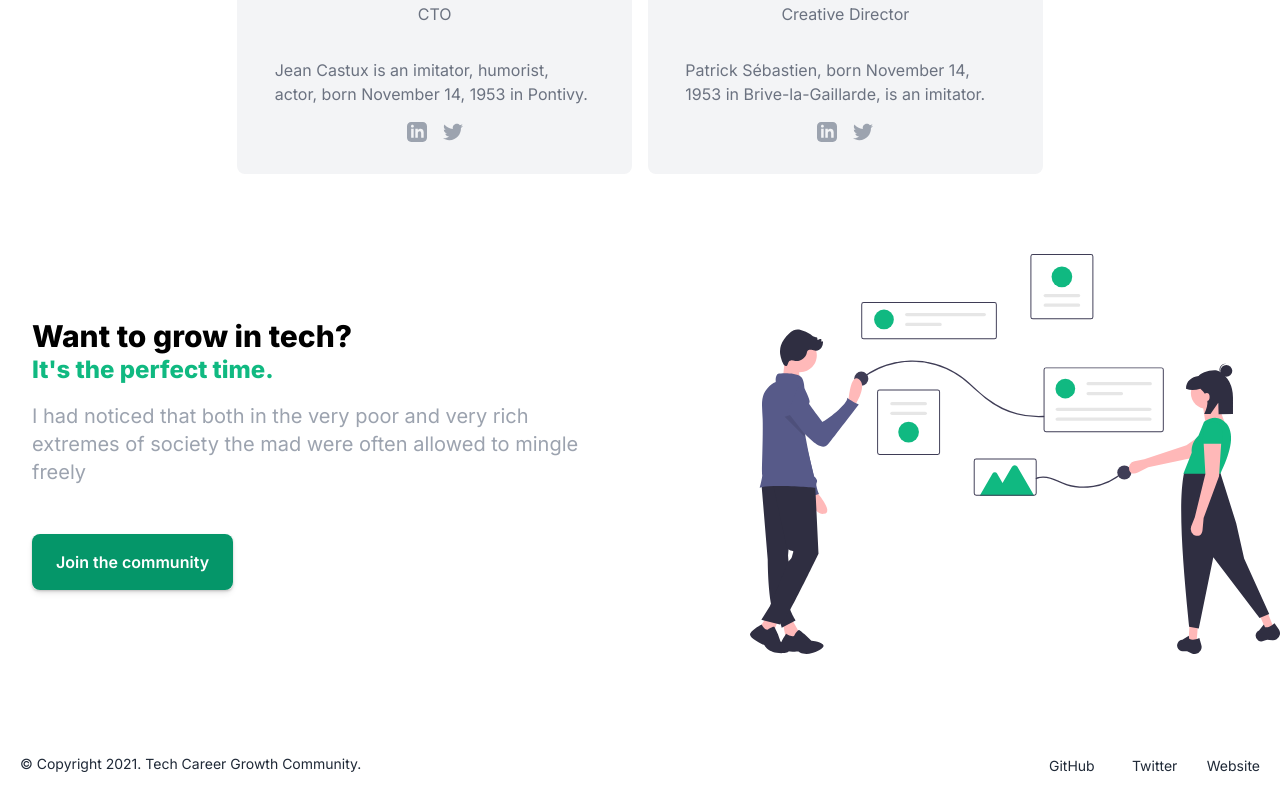
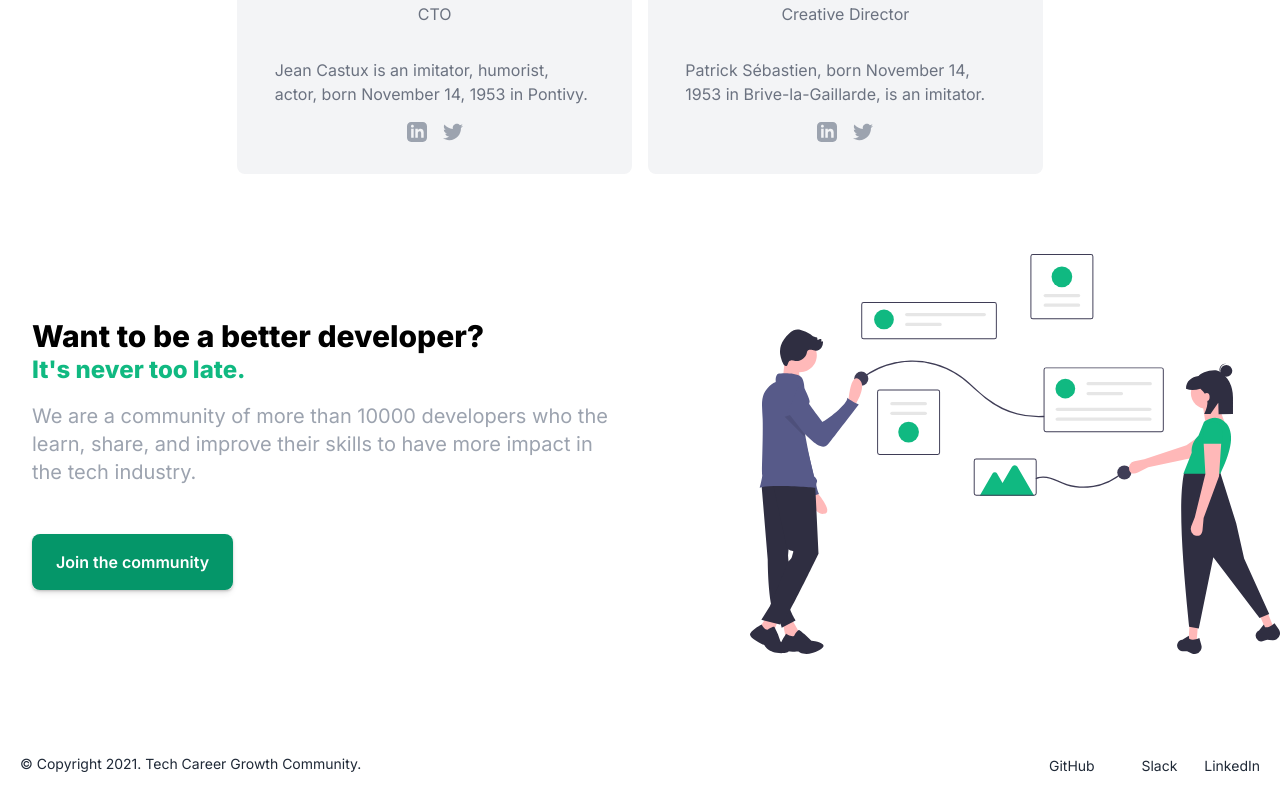
Before and after one commit to tericcabrel/tech-career-growth, a Next.js app in the folder webapp/: page / in a window 1280 px wide. Shown: the part 2941-3739 px from the top of the page. Built offline with nearby package versions, Linux system fonts and the light colour scheme.

Commit message:
style(app): add others pages of the website with an empty content

```diff
--- a/webapp/src/components/hof/with-public-layout.tsx
+++ b/webapp/src/components/hof/with-public-layout.tsx
@@ -18,7 +18,9 @@ function withPublicLayout<T>(WrappedComponent: ComponentType<T>, props: Props) {
         <Head>
           <title>{title} | Tech Career Growth</title>
         </Head>
-        <WrappedComponent {...wrappedComponentProps} />
+        <div className="min-h-[calc(100vh-144px)]">
+          <WrappedComponent {...wrappedComponentProps} />
+        </div>
       </PublicLayout>
     );
   };
--- a/webapp/src/components/home/call-to-action.tsx
+++ b/webapp/src/components/home/call-to-action.tsx
@@ -3,12 +3,12 @@ const CallToAction = () => {
     <div className="bg-white dark:bg-gray-800 overflow-hidden relative mb-20">
       <div className="text-start w-1/2 py-12 px-4 sm:px-6 lg:py-16 lg:px-8 z-20">
         <h2 className="font-extrabold text-black dark:text-white sm:text-4xl">
-          <span className="block text-3xl ">Want to grow in tech?</span>
-          <span className="block text-2xl text-green-500">It&#x27;s the perfect time.</span>
+          <span className="block text-3xl ">Want to be a better developer?</span>
+          <span className="block text-2xl text-green-500">It&#x27;s never too late.</span>
         </h2>
         <p className="text-xl mt-4 text-gray-400">
-          I had noticed that both in the very poor and very rich extremes of society the mad were often allowed to
-          mingle freely
+          We are a community of more than 10000 developers who the learn, share, and improve their skills to have more
+          impact in the tech industry.
         </p>
         <div className="lg:mt-0 lg:flex-shrink-0">
           <div className="mt-12 inline-flex rounded-md shadow">
--- a/webapp/src/components/layout/public/footer.tsx
+++ b/webapp/src/components/layout/public/footer.tsx
@@ -1,10 +1,12 @@
 import Link from 'next/link';
 
 const Footer = () => {
+  const year = new Date().getFullYear();
+
   return (
     <footer className="bg-white">
       <div className="mx-auto flex flex-wrap justify-between p-5 flex-col md:flex-row text-gray-800 text-sm h-16">
-        <div>© Copyright 2021. Tech Career Growth Community.</div>
+        <div>© Copyright {year}. Tech Career Growth Community.</div>
         <div className="w-1/5 flex flex-wrap items-center justify-end">
           <Link href="https://github.com">
             <a
@@ -18,20 +20,15 @@ const Footer = () => {
             </a>
           </Link>
           <Link href="https://twitter.com">
-            <a className="bloc w-1/3 text-right" target="_blank" rel="noreferrer nopener" aria-label="Go to Twitter">
+            <a className="bloc w-1/3 text-right" target="_blank" rel="noreferrer nopener" aria-label="Go to Slack">
               {/*<TwitterIcon height={24} width={24} />*/}
-              Twitter
+              Slack
             </a>
           </Link>
           <Link href="https://linkedin.com/">
-            <a
-              className="block w-1/3 text-right"
-              target="_blank"
-              rel="noreferrer nopener"
-              aria-label="Go to the website"
-            >
+            <a className="block w-1/3 text-right" target="_blank" rel="noreferrer nopener" aria-label="Go to LinkedIn">
               {/*<GlobeAltIcon width={30} height={30} />*/}
-              Website
+              LinkedIn
             </a>
           </Link>
         </div>
--- a/webapp/src/components/layout/public/header.tsx
+++ b/webapp/src/components/layout/public/header.tsx
@@ -1,22 +1,29 @@
+import Link from 'next/link';
 import Image from 'next/image';
 
 const Header = () => {
   return (
     <header className="text-gray-600 body-font">
       <div className="mx-auto flex flex-wrap py-5 flex-col md:flex-row items-center">
+        <Link href="/">
           <a className="flex title-font font-medium items-center text-gray-900 mb-4 md:mb-0">
             <div className="border border-green-400 h-10 w-10 flex justify-center items-center rounded">
               <Image src="/assets/logo.jpg" width={36} height={36} alt="App Logo" />
             </div>
             <span className="ml-3 text-xl">Tech Career</span>
           </a>
+        </Link>
         <nav className="md:ml-auto md:mr-auto flex flex-wrap items-center text-base justify-center">
+          <Link href="/resources">
             <a className="mr-10 hover:text-gray-900 tracking-wide transition duration-300 pb-1 border-b-2 border-transparent hover:border-green-500 hover:text-green-500">
               Browse resources
             </a>
+          </Link>
+          <Link href="/resources/request">
             <a className="mr-5 hover:text-gray-900 tracking-wide transition duration-300 pb-1 border-b-2 border-transparent hover:border-green-500 hover:text-green-500">
               Request resource
             </a>
+          </Link>
         </nav>
         <button className="inline-flex items-center bg-green-500 text-white border-0 py-1 px-3 focus:outline-none hover:bg-green-400 rounded">
           Join us
--- a/webapp/src/containers/page-not-found.tsx
+++ b/webapp/src/containers/page-not-found.tsx
@@ -1,10 +1,13 @@
+import Link from 'next/link';
+import Image from 'next/image';
+
 const PageNotFound = () => {
   return (
     <div className="bg-white py-6 sm:py-8 lg:py-12 h-screen flex items-center">
       <div className="max-w-screen-lg px-4 md:px-8 mx-auto">
         <div className="grid sm:grid-cols-2 gap-8">
           <div className="h-80 md:h-auto bg-gray-100 overflow-hidden shadow-lg rounded-lg">
-            <img
+            <Image
               src="https://images.unsplash.com/photo-1626790680787-de5e9a07bcf2?auto=format&q=75&fit=crop&w=600"
               loading="lazy"
               alt="Photo by Theo Crazzolara"
@@ -24,30 +27,27 @@ const PageNotFound = () => {
 
             <nav className="flex sm:block gap-4 sm:space-y-1 md:space-y-2">
               <div>
-                <a
-                  href="/"
-                  className="inline-block text-indigo-500 hover:text-indigo-600 active:text-indigo-700 text-sm md:text-base transition duration-100"
-                >
-                  Home
-                </a>
+                <Link href="/">
+                  <a className="inline-block text-indigo-500 hover:text-indigo-600 active:text-indigo-700 text-sm md:text-base transition duration-100">
+                    Home
+                  </a>
+                </Link>
               </div>
 
               <div>
-                <a
-                  href="/"
-                  className="inline-block text-indigo-500 hover:text-indigo-600 active:text-indigo-700 text-sm md:text-base transition duration-100"
-                >
-                  Search
-                </a>
+                <Link href="/resources">
+                  <a className="inline-block text-indigo-500 hover:text-indigo-600 active:text-indigo-700 text-sm md:text-base transition duration-100">
+                    Browse resources
+                  </a>
+                </Link>
               </div>
 
               <div>
-                <a
-                  href="/"
-                  className="inline-block text-indigo-500 hover:text-indigo-600 active:text-indigo-700 text-sm md:text-base transition duration-100"
-                >
-                  Help
-                </a>
+                <Link href="/resources/request">
+                  <a className="inline-block text-indigo-500 hover:text-indigo-600 active:text-indigo-700 text-sm md:text-base transition duration-100">
+                    Request resource
+                  </a>
+                </Link>
               </div>
             </nav>
           </div>
--- /dev/null
+++ b/webapp/src/containers/resources/browse.tsx
@@ -0,0 +1,11 @@
+import withPublicLayout from '@/components/hof/with-public-layout';
+
+const BrowseResource = () => {
+  return (
+    <div className="py-5">
+      <h1 className="text-4xl font-bold">Browse resources</h1>
+    </div>
+  );
+};
+
+export default withPublicLayout(BrowseResource, { title: 'Browse resources' });
--- /dev/null
+++ b/webapp/src/containers/resources/request.tsx
@@ -0,0 +1,11 @@
+import withPublicLayout from '@/components/hof/with-public-layout';
+
+const RequestResource = () => {
+  return (
+    <div className="py-5">
+      <h1 className="text-4xl font-bold">Request a resource</h1>
+    </div>
+  );
+};
+
+export default withPublicLayout(RequestResource, { title: 'Request a resource' });
--- a/webapp/src/pages/404.tsx
+++ b/webapp/src/pages/404.tsx
@@ -1,4 +1,6 @@
-import PageNotFound from '@/containers/page-not-found';
+import dynamic from 'next/dynamic';
+
+const PageNotFound = dynamic(() => import('@/containers/page-not-found'));
 
 const NotFoundPage = () => {
   return <PageNotFound />;
--- /dev/null
+++ b/webapp/src/pages/resources/index.tsx
@@ -0,0 +1,9 @@
+import dynamic from 'next/dynamic';
+
+const BrowseResource = dynamic(() => import('@/containers/resources/browse'));
+
+const BrowseResourcePage = () => {
+  return <BrowseResource />;
+};
+
+export default BrowseResourcePage;
--- /dev/null
+++ b/webapp/src/pages/resources/request.tsx
@@ -0,0 +1,9 @@
+import dynamic from 'next/dynamic';
+
+const RequestResource = dynamic(() => import('@/containers/resources/request'));
+
+const RequestResourcePage = () => {
+  return <RequestResource />;
+};
+
+export default RequestResourcePage;
```
Lines whose indentation alone changed are shown as unchanged.
